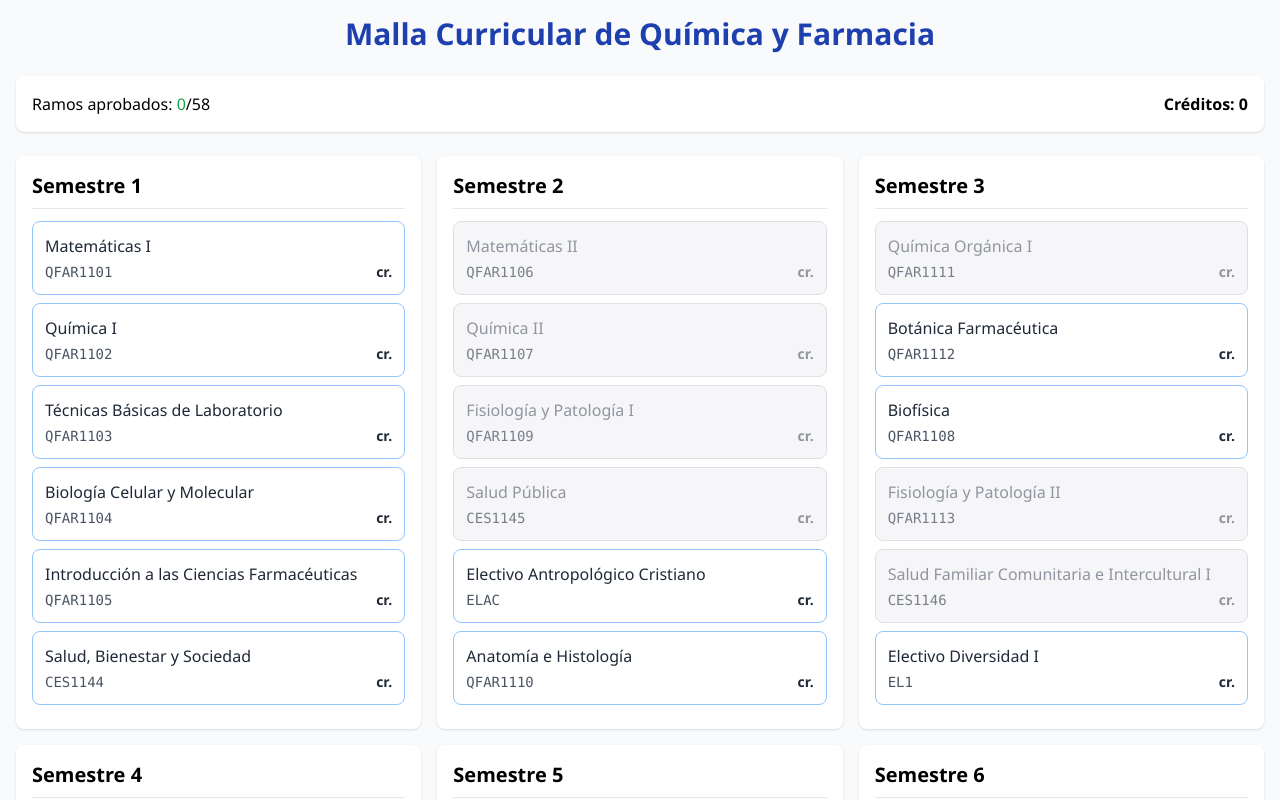
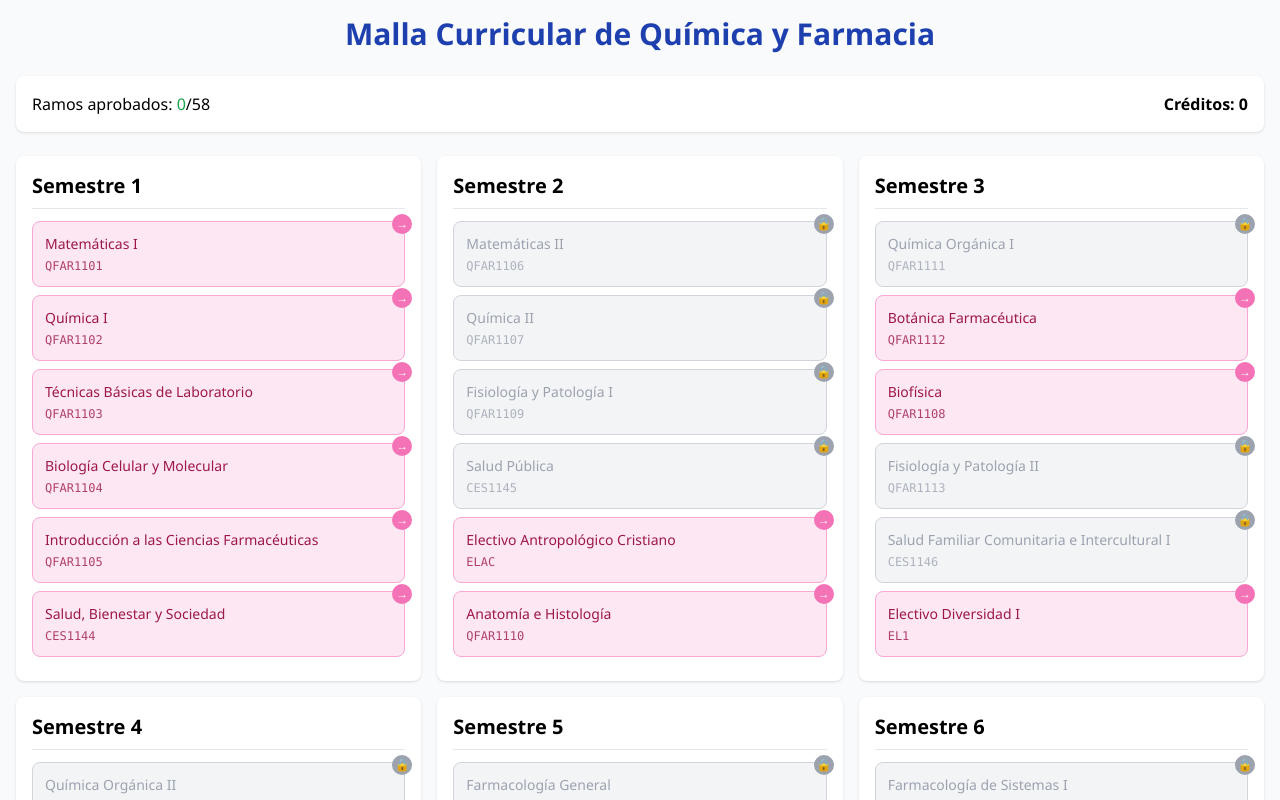
Before and after one commit to carlaaav/malla-qyf-v2025, a React (Vite) app: page / in a window 1280 px wide. Shown: the top 800 px of the page. Built offline with nearby package versions, Linux system fonts and the light colour scheme.

Commit message:
Update RamoCard.tsx

```diff
--- a/src/components/RamoCard.tsx
+++ b/src/components/RamoCard.tsx
@@ -2,7 +2,6 @@ interface Curso {
   id: string;
   nombre: string;
   semestre: number;
-  creditos: number;
   requisitos: string[];
 }
 
@@ -15,27 +14,49 @@ interface Props {
 }
 
 export function RamoCard({ curso, estado, onToggle }: Props) {
+  // Estilos con tu paleta de colores (rosa/morado)
   const estilos = {
-    aprobado: 'bg-green-100 border-green-400 text-green-800',
-    disponible: 'bg-white border-blue-300 text-gray-800 hover:bg-blue-50 cursor-pointer',
-    bloqueado: 'bg-gray-100 border-gray-300 text-gray-500 opacity-75'
+    aprobado: 'bg-[#b38ce7] border-[#9a6fd1] text-white',
+    disponible: 'bg-pink-100 border-pink-300 text-pink-800 hover:bg-pink-200 cursor-pointer',
+    bloqueado: 'bg-gray-100 border-gray-300 text-gray-400'
+  };
+
+  // Iconos para cada estado
+  const iconos = {
+    aprobado: '✓',
+    disponible: '→',
+    bloqueado: '🔒'
   };
 
   return (
     <div
-      className={`p-3 mb-2 rounded-lg border transition-all ${estilos[estado]}`}
+      className={`relative p-3 mb-2 rounded-lg border transition-all duration-200 ${estilos[estado]} group`}
       onClick={estado === 'disponible' ? onToggle : undefined}
-      title={
-        curso.requisitos.length > 0
-          ? `Requisitos: ${curso.requisitos.join(', ')}`
-          : 'Sin requisitos'
-      }
     >
-      <div className="font-medium">{curso.nombre}</div>
-      <div className="flex justify-between mt-1 text-sm">
-        <span className="font-mono text-gray-600">{curso.id}</span>
-        <span className="font-semibold">{curso.creditos} cr.</span>
+      {/* Indicador de estado */}
+      <div className={`absolute -top-2 -right-2 w-5 h-5 rounded-full flex items-center justify-center text-xs
+        ${estado === 'aprobado' ? 'bg-purple-600' : estado === 'disponible' ? 'bg-pink-400' : 'bg-gray-400'} text-white`}>
+        {iconos[estado]}
       </div>
+
+      {/* Nombre del ramo */}
+      <div className="font-medium text-sm">{curso.nombre}</div>
+
+      {/* Código del curso */}
+      <div className="mt-1 text-xs font-mono opacity-80">{curso.id}</div>
+
+      {/* Tooltip de requisitos (solo visible si hay requisitos) */}
+      {curso.requisitos.length > 0 && (
+        <div className="absolute z-10 invisible group-hover:visible bg-white text-gray-800 p-2 rounded shadow-lg
+                       border border-pink-200 text-xs mt-1 w-48">
+          <p className="font-semibold text-pink-600">Requisitos:</p>
+          <ul className="list-disc pl-5">
+            {curso.requisitos.map(req => (
+              <li key={req}>{req}</li>
+            ))}
+          </ul>
+        </div>
+      )}
     </div>
   );
 }
```
